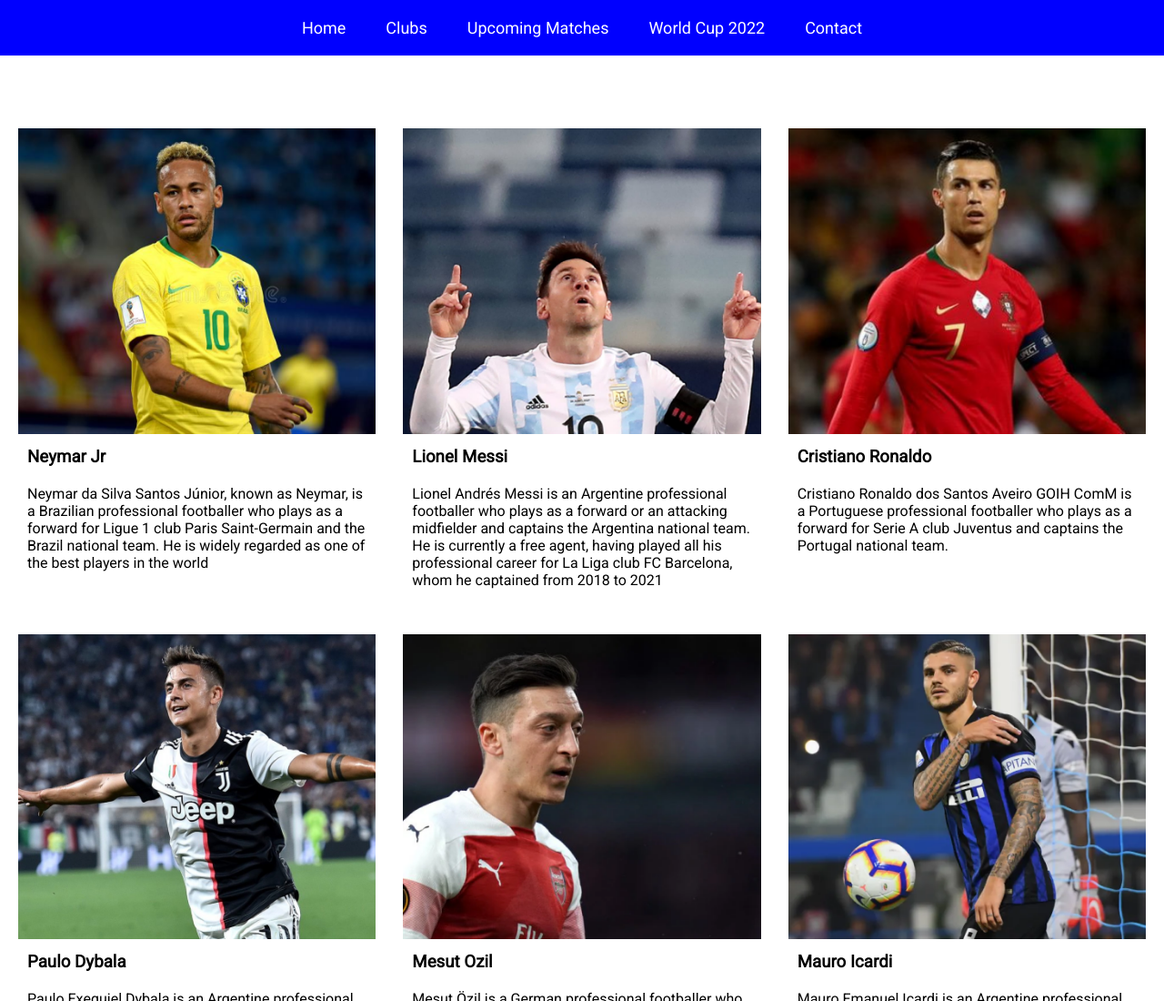
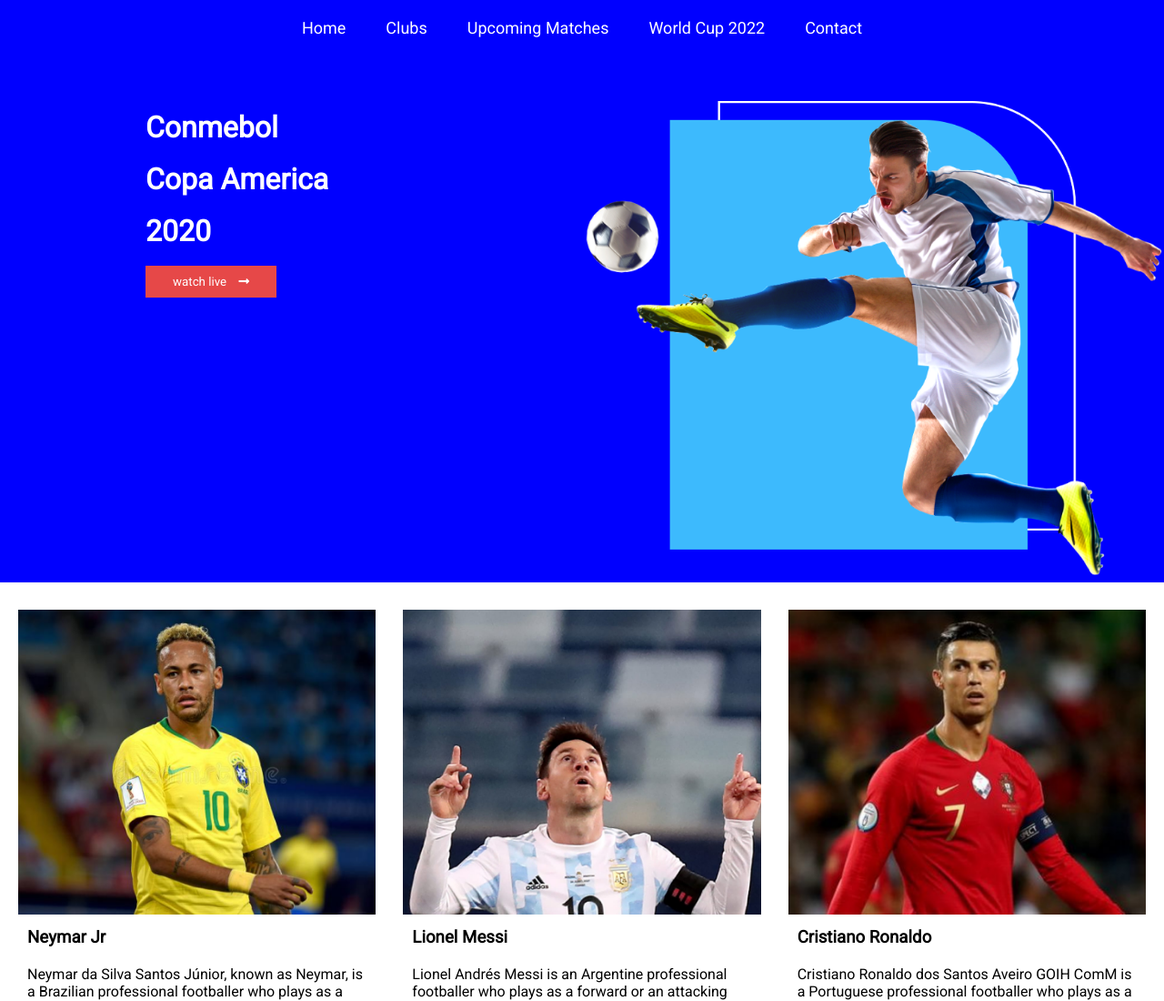
Before and after one commit to ratul8042/responsive-football, a plain HTML site: page index.html in a window 1280 px wide. Shown: the top 1100 px of the page at 91% size. Drawn offline with Linux system fonts and the light colour scheme.

Commit message:
complete header

```diff
--- a/index.html
+++ b/index.html
@@ -8,6 +8,7 @@
     <link rel="preconnect" href="https://fonts.googleapis.com">
     <link rel="preconnect" href="https://fonts.gstatic.com" crossorigin>
     <link href="https://fonts.googleapis.com/css2?family=Roboto&display=swap" rel="stylesheet">
+    <link rel="stylesheet" href="https://use.fontawesome.com/releases/v5.15.3/css/all.css" integrity="sha384-SZXxX4whJ79/gErwcOYf+zWLeJdY/qpuqC4cAa9rOGUstPomtqpuNWT9wdPEn2fk" crossorigin="anonymous">
     <link rel="stylesheet" href="style.css">
 </head>
 <body>
@@ -22,7 +23,19 @@
                 <a href=""><li>Contact</li></a>
             </ul>
         </nav>
+        <div class="head-banner">
+            <div class="heading">
+                <h1>Conmebol</h1><br>
+                <h1>Copa America</h1><br>
+                <h1>2020</h1><br>
+                <button>watch live <i class="fas fa-long-arrow-alt-right"></i></button>
+            </div>
+            <div>
+                <img src="images/banner.png" alt="banner-img">
+            </div>
+        </div>
     </header>
+
 
     <!-- header ends -->
 
--- a/style.css
+++ b/style.css
@@ -37,6 +37,43 @@ nav ul a{
 nav ul a:hover{
     background-color: rgb(130, 106, 236);
     color: white;
+}
+
+.heading{
+    margin-left: 150px;
+    padding: 10px;
+}
+h1{
+    font-weight: 900px;
+    color: white;
+}
+
+button{
+    padding: 10px 30px;
+    background-color: rgb(230, 72, 72);
+    color: white;
+    border: none;
+}
+
+i{
+    margin-left: 10px;
+}
+
+.head-banner{
+    display: grid;
+    grid-template-columns: repeat(2, 1fr);
+}
+
+.head-banner img{
+    width: 100%;
+    height: auto;
+    object-fit: cover;
+    cursor: pointer;
+    transition: .2s ease;
+}
+
+.head-banner img:hover{
+    transform: scale(1.05);
 }
 
 /* header style ends */
```
